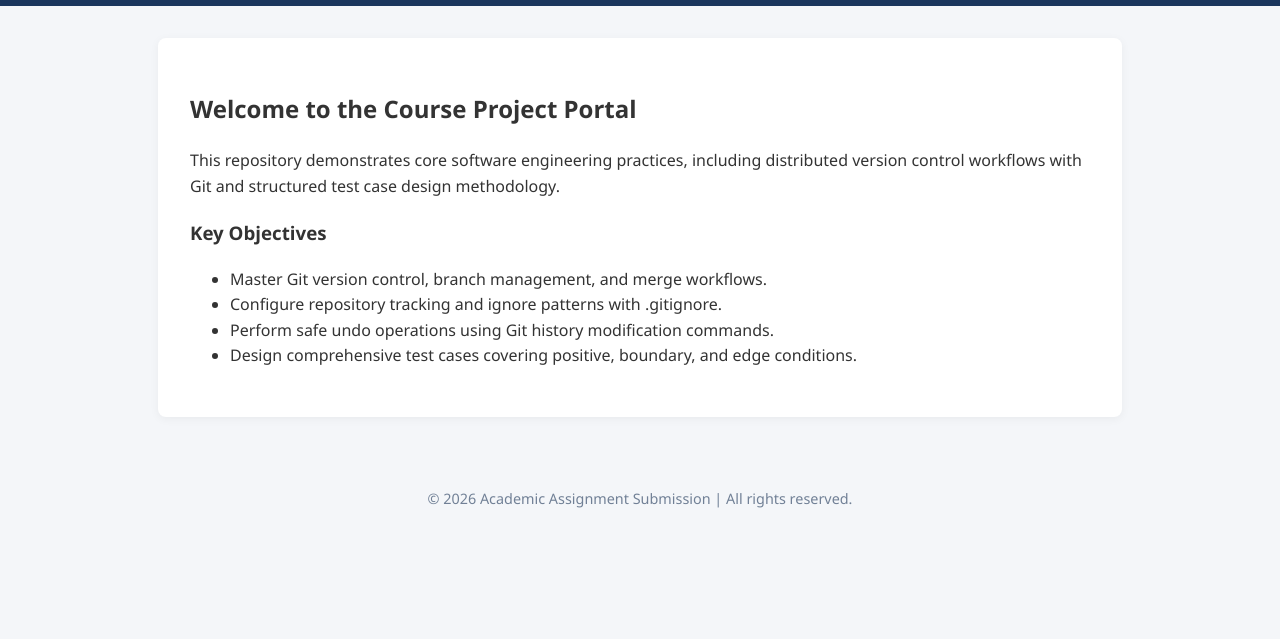
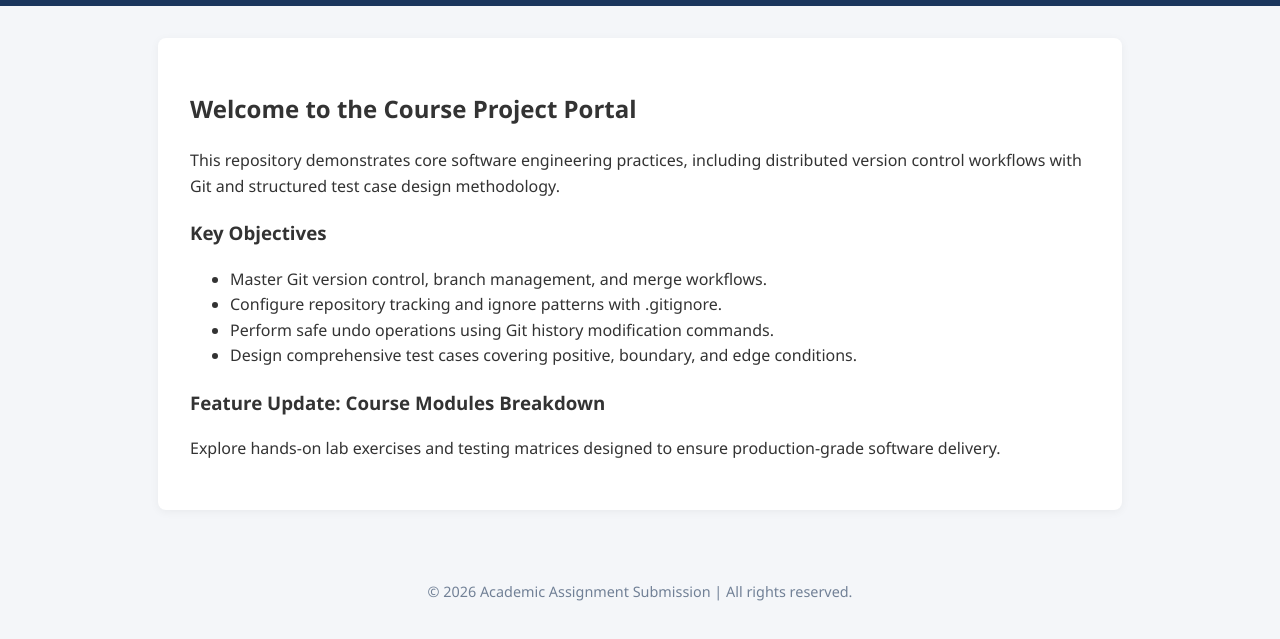
Before and after one commit to ponnaganti24bcs10350-svg/git-workflow-assignment, a plain HTML site: page index.html in a window 1280 px wide. Shown: the part 83-722 px from the top of the page. Drawn offline with Linux system fonts and the light colour scheme.

Commit message:
Add course modules breakdown section to index.html on feature branch

```diff
--- a/index.html
+++ b/index.html
@@ -70,6 +70,9 @@
             <li>Perform safe undo operations using Git history modification commands.</li>
             <li>Design comprehensive test cases covering positive, boundary, and edge conditions.</li>
         </ul>
+
+        <h3>Feature Update: Course Modules Breakdown</h3>
+        <p>Explore hands-on lab exercises and testing matrices designed to ensure production-grade software delivery.</p>
     </main>
 
     <footer>
```
